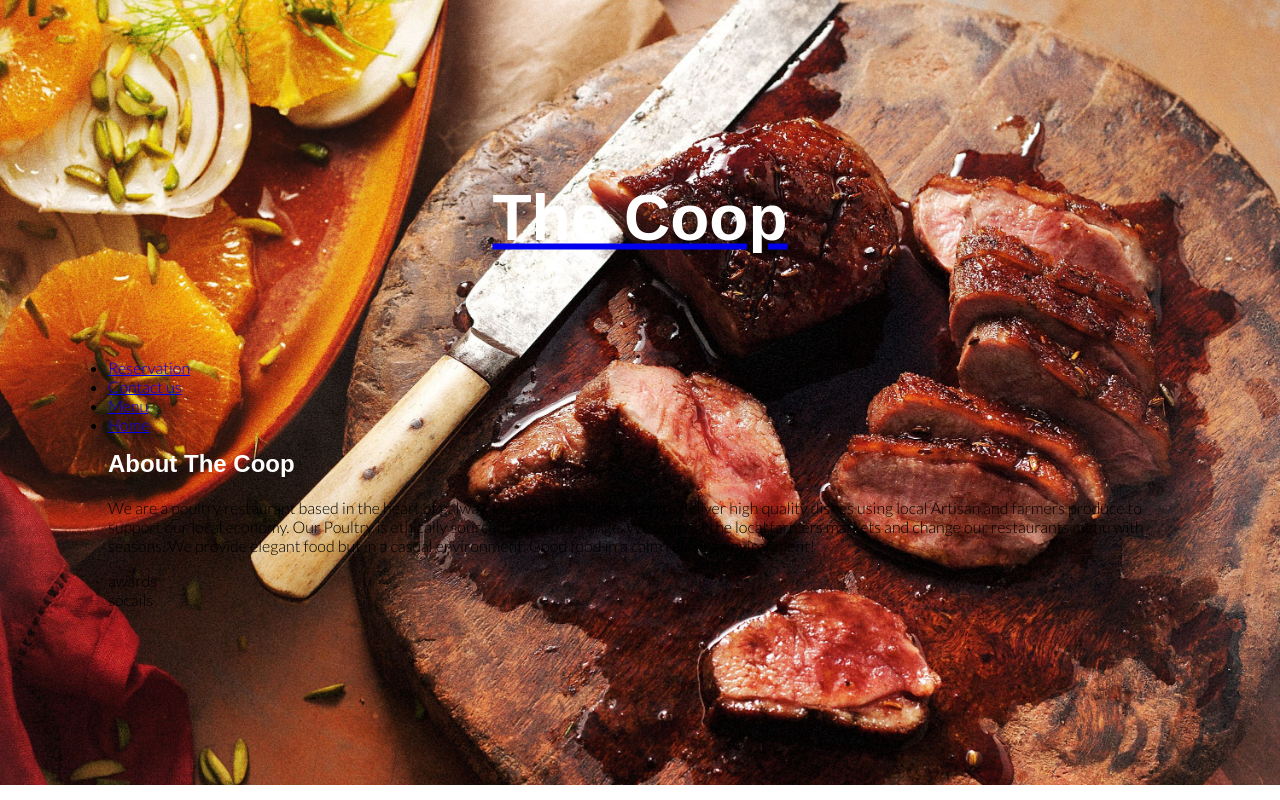
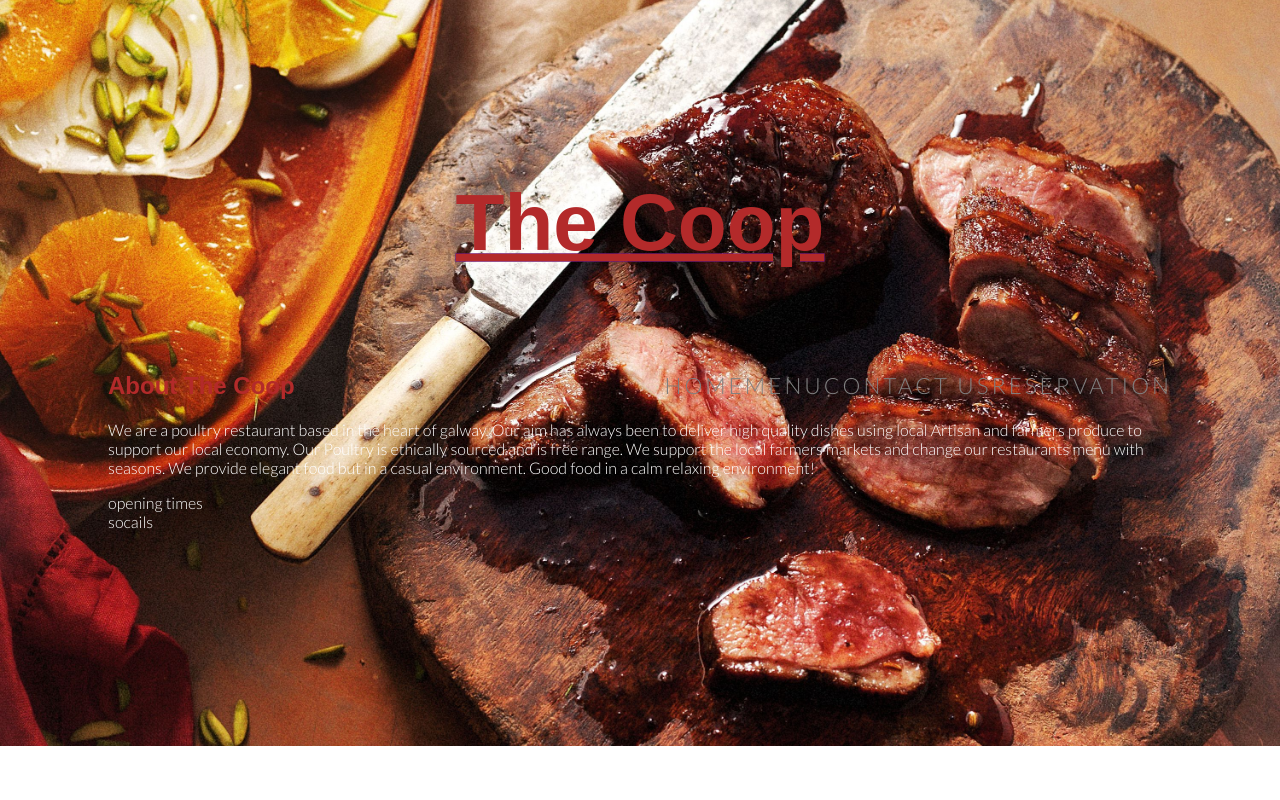
Before and after one commit to CoderStephen/Project_1, a plain HTML site: page index.html in a window 1280 px wide. Shown: the top 800 px of the page. Drawn offline with Linux system fonts and the light colour scheme; a web font is replaced by a local one.

Commit message:
Add some style to the header and nav links

```diff
--- a/assets/css/style.css
+++ b/assets/css/style.css
@@ -9,6 +9,7 @@
 body {
     font-family: Lato, sans-serif;
     font-weight: 300;
+    color: #ffffff;
 }
 
 #background-image {
@@ -24,15 +25,17 @@ body {
 h1,
 h2 {
     font-family: Sail, sans-serif;
-    color: #ffffff;
+    color: #b32a2a;
     text-transform: capitalize;
 }
 
 #logo {
     text-align: center;
-    padding: 100px 0px;
+    text-decoration: underline;
+    padding: 100px;
+    font-size: 250%;
 
-    animation: logo-zoom 5s forwards;
+    animation: logo-zoom 2s forwards;
 
 }
 
@@ -45,3 +48,25 @@ h2 {
         transform: scale(2);
     }
 }
+
+/* Navigation links */
+
+#menu {
+    font-size: 140%;
+    color: #b32a2a;
+    letter-spacing: 3px;
+}
+
+#menu li {
+    float: right;
+    position: center;
+    top: 50%;
+    left: 50%;
+    list-style-type: none;
+}
+/* you are not done styling here*/
+#menu a {
+    text-decoration: none;
+    color: grey;
+    text-transform: uppercase;
+}
--- a/index.html
+++ b/index.html
@@ -12,8 +12,11 @@
 
     <title>Coop restaurant</title>
 </head>
+<body id="background-image">
 
-<body id="background-image">
+</body>
+
+<body>
     <header id="Home">
         <a href="index.html">
             <div >
@@ -25,23 +28,23 @@
     </header>
     <section>
         <nav>
-            <ul>
-                <li>
+            <ul id="menu">
+                <li class="menu-link">
                     <a href="form.html">Reservation</a>
                 </li>
-                <li>
+                <li class="menu-link">
                     <a href="contact.html">Contact us</a>
                 </li>
-                <li>
+                <li class="menu-link">
                     <a href="menu.html">Menu</a>
                 </li>
-                <li>
+                <li class="menu-link">
                     <a href="index.html">Home</a>
                 </li>
             </ul>
         </nav>
     </section>
-    <section>
+    <section id="content">
         <div>
             <h2>About The Coop</h2>
             <p>We are a poultry restaurant based in the heart of galway. Our aim has always been to deliver high quality
@@ -51,10 +54,10 @@
                 environment!</p>
         </div>
         <div>
-
+            opening times
         </div>
     </section>
-    <section>awards</section>
+    <section></section>
     <footer>socails</footer>
 
 </body>
```
